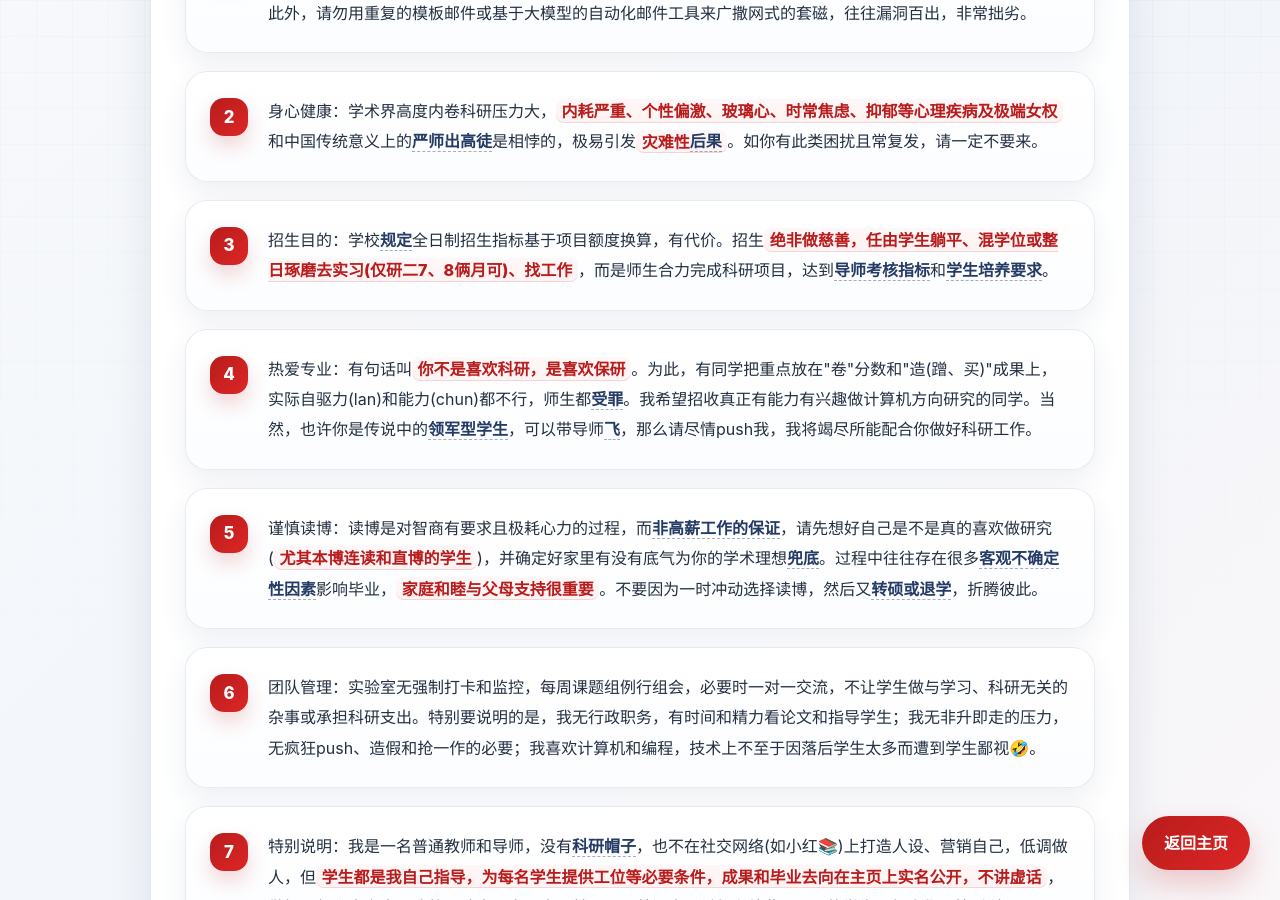
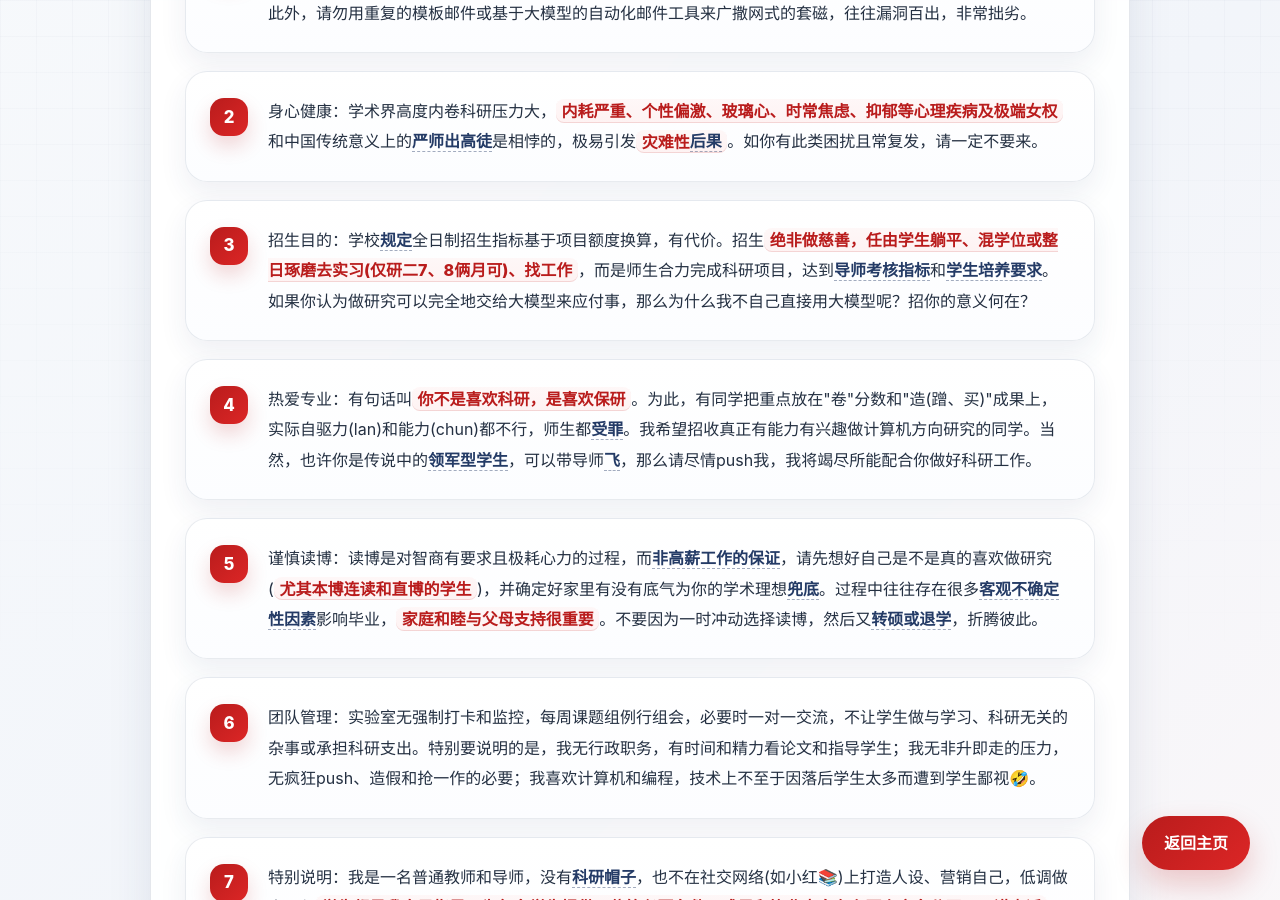
Before and after one commit to fangvv/Homepage, a Jekyll site: the page faq2.html, which Jekyll copies as it is, in a window 1280 px wide and 900 px high, scrolled down 504 px. Built offline with Jekyll 4.4.1, drawn with Linux system fonts in a browser that asks for light colours; comment, search, counter and statistics services are not loaded.

Commit message:
change something

```diff
--- a/faq2.html
+++ b/faq2.html
@@ -46,7 +46,7 @@
                 <li>身心健康：学术界高度内卷科研压力大，<strong>内耗严重、个性偏激、玻璃心、时常焦虑、抑郁等心理疾病及极端女权</strong>和中国传统意义上的<a href="https://www.zhihu.com/question/596191290" target="_blank" rel="noopener noreferrer">严师出高徒</a>是相悖的，极易引发<strong>灾难性<a href="https://www.sciscanpub.com/uploads/2025/04/16/0e6be8681630d9e1939409ade49b73b6.pdf" target="_blank" rel="noopener noreferrer">后果</a></strong>。如你有此类困扰且常复发，请一定不要来。</li>
                 <li>招生目的：学校<a href="https://www.bjtu.edu.cn/xxxtrmzn/162744.htm" target="_blank" rel="noopener noreferrer">规定</a>全日制招生指标基于项目额度换算，有代价。招生<strong>绝非做慈善，任由学生躺平、混学位或整日琢磨去实习(仅研二7、8俩月可)、找工作</strong>，而是师生合力完成科研项目，达到<a
                         href="https://www.zhihu.com/question/2067235011804320517/answer/2067634560196727558"
-                        target="_blank" rel="noopener noreferrer">导师考核指标</a>和<a href="https://www.bjtu.edu.cn/xxgkw/xxgk_xxgkml/xwxk/syxwjbyq/6a881d506ec04ccabcc0dadb3a468943.htm" target="_blank" rel="noopener noreferrer">学生培养要求</a>。
+                        target="_blank" rel="noopener noreferrer">导师考核指标</a>和<a href="https://www.bjtu.edu.cn/xxgkw/xxgk_xxgkml/xwxk/syxwjbyq/6a881d506ec04ccabcc0dadb3a468943.htm" target="_blank" rel="noopener noreferrer">学生培养要求</a>。如果你认为做研究可以完全地交给大模型来应付事，那么为什么我不自己直接用大模型呢？招你的意义何在？
                 </li>
                 <li>热爱专业：有句话叫<strong>你不是喜欢科研，是喜欢保研</strong>。为此，有同学把重点放在"卷"分数和"造(蹭、买)"成果上，实际自驱力(lan)和能力(chun)都不行，师生都<a href="https://www.zhihu.com/question/429059603" target="_blank" rel="noopener noreferrer">受罪</a>。我希望招收真正有能力有兴趣做计算机方向研究的同学。当然，也许你是传说中的<a
                         href="https://www.bilibili.com/video/BV1YZmnYrEBu/"
```
